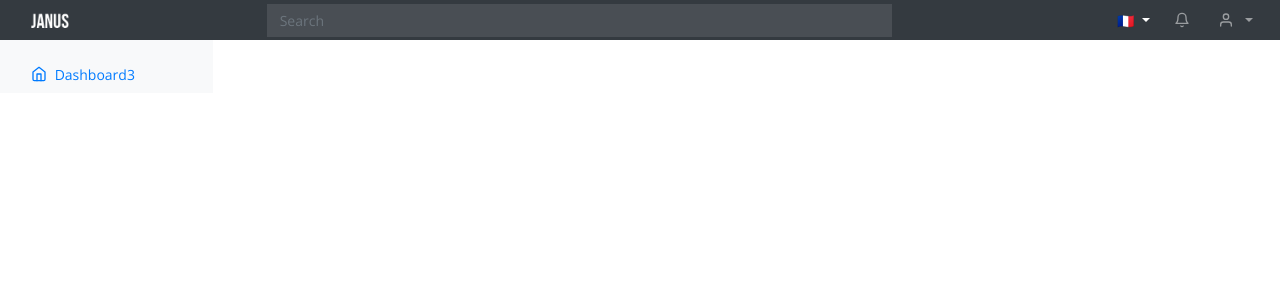
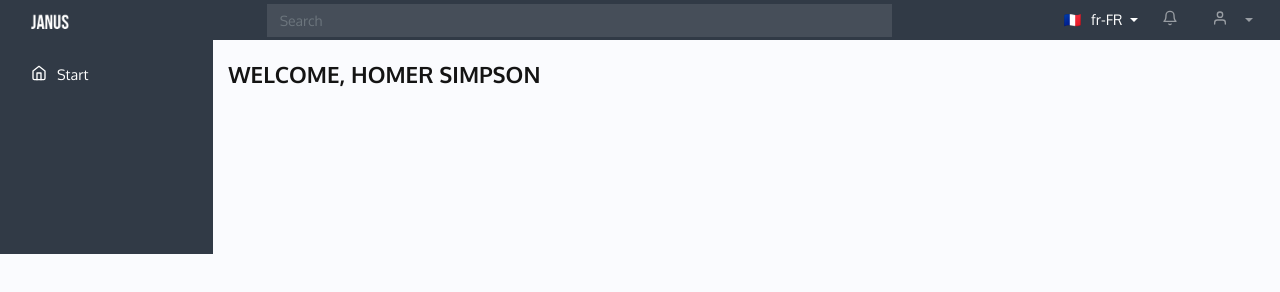
Before and after one commit to speedracr/boot-dash, a plain HTML site: page index.html in a window 1280 px wide. Drawn offline with nearby package versions, Linux system fonts and the light colour scheme.

Commit message:
Update sidenav and main content

```diff
--- a/index.html
+++ b/index.html
@@ -5,13 +5,17 @@
   <link rel="preconnect" href="https://fonts.googleapis.com">
   <link rel="preconnect" href="https://fonts.gstatic.com" crossorigin>
   <link href="https://fonts.googleapis.com/css2?family=Open+Sans:ital,wght@0,400;0,600;0,700;1,400;1,600;1,700&display=swap" rel="stylesheet">
-  <link rel="stylesheet" href="styles.css">
+  <link rel="preconnect" href="https://fonts.googleapis.com">
+  <link rel="preconnect" href="https://fonts.gstatic.com" crossorigin>
+  <link href="https://fonts.googleapis.com/css2?family=Oxygen:wght@400;700&display=swap" rel="stylesheet">
+  <link rel="stylesheet" href="styles/main.css">
+  <link rel="stylesheet" href="styles/content.css">
   <script src="https://code.jquery.com/jquery-3.6.0.min.js">
-  <script src="https://kit.fontawesome.com/876edc1e71.js" crossorigin="anonymous"></script>
+    <script src="https://kit.fontawesome.com/876edc1e71.js" crossorigin="anonymous"></script>
   <script src="https://unpkg.com/feather-icons"></script>
   <script src="https://cdn.jsdelivr.net/npm/bootstrap@4.6.0/dist/js/bootstrap.bundle.min.js" integrity="sha384-Piv4xVNRyMGpqkS2by6br4gNJ7DXjqk09RmUpJ8jgGtD7zP9yug3goQfGII0yAns" crossorigin="anonymous"></script>
   <body>
-    <nav class="navbar navbar-dark sticky-top bg-dark p-0 flex-md-nowrap">
+    <nav class="navbar navbar-dark sticky-top p-0 flex-md-nowrap">
       <a class="navbar-brand col-md-3 col-lg-2 mr-0 px-3" href="#">
         <img src="janus.png" id="brand-logo">
       </a>
@@ -24,11 +28,11 @@
         <ul class="navbar-nav float-right">
           <li class="nav-item dropdown">
             <a class="nav-link active dropdown-toggle" href="#" id="localeDropdown" role="button" data-toggle="dropdown" aria-haspopup="true" aria-expanded="false">
-              🇫🇷
+              🇫🇷 <span class="locale-name">fr-FR</span>
             </a>
             <div class="dropdown-menu" aria-labelledby="localeDropdown">
-              <a class="dropdown-item" href="#">🇩🇪 de-DE</a>
-              <a class="dropdown-item" href="#">🇮🇹 it-IT</a>
+              <a class="dropdown-item" href="#">🇩🇪 <span class="locale-name">de-DE</span></a>
+              <a class="dropdown-item" href="#">🇮🇹 <span class="locale-name">it-IT</span></a>
             </div>
           </li>
           <li class="nav-item">
@@ -52,20 +56,25 @@
     </nav>
     <div class="container-fluid">
       <div class="row">
-        <nav id="sidebarMenu" class="col-md-3 col-lg-2 d-md-block bg-light sidebar collapse">
+        <nav id="sidebarMenu" class="col-md-3 col-lg-2 d-md-block sidebar collapse">
           <div class="sidebar-sticky pt-3">
             <ul class="nav flex-column">
               <li class="nav-item">
                 <a class="nav-link active" href="#">
-                  <i class="nav-icon-feather" data-feather="home"></i> Dashboard3
+                  <i class="nav-icon-feather" data-feather="home"></i>Start
                 </a>
               </li>
             </ul>
           </div>
         </nav>
+        <div class="col-md-9 col-lg-10 main-window">
+          <div class="hero-header">
+            <h1>Welcome, Homer Simpson</h1>
+          </div>
+        </div>
       </div>
     </div>
-     <script>
+    <script>
       feather.replace()
     </script>
   </body>
--- /dev/null
+++ b/styles/content.css
@@ -0,0 +1,3 @@
+.hero-header {
+  margin-top: 1.3rem;
+}
--- a/styles.css
+++ b/styles/main.css
@@ -1,7 +1,17 @@
 body {
   color: #141414;
-  background: #fff;
-  font-family: 'Open Sans', sans-serif;
+  background: #fafbfe;
+  font-family: 'Oxygen', sans-serif;
+}
+
+h1 {
+  font-size: 1.4rem;
+  font-weight: 600;
+  text-transform: uppercase;
+}
+
+h2 {
+  font-size: 1.6rem;
 }
 
 img#brand-logo {
@@ -10,8 +20,18 @@ img#brand-logo {
 }
 
 .dropdown-item,
-.nav-link {
-  font-size: 0.875rem;
+a.nav-link {
+  font-size: 0.9rem;
+  color: #8391a2;
+}
+
+a.nav-link:hover {
+  color: #bccee4;
+}
+
+a.active,
+a.active:hover {
+  color: #fff;
 }
 
 .nav-icon {
@@ -19,7 +39,7 @@ img#brand-logo {
 }
 
 .nav-icon-feather {
-  margin: 0 4px 2px 0;
+  margin: 0 10px 2px 0;
   width: 16px;
   height: 16px;
   vertical-align: text-bottom;
@@ -57,3 +77,16 @@ img#brand-logo {
   position: absolute !important;
   left: -140px;
 }
+
+nav.navbar {
+  background-color: #313a46;
+}
+
+nav.sidebar {
+  background-color: #313a46;
+  padding-bottom: 10rem;
+}
+
+.locale-name  {
+  margin-left: 6px;
+}
```
